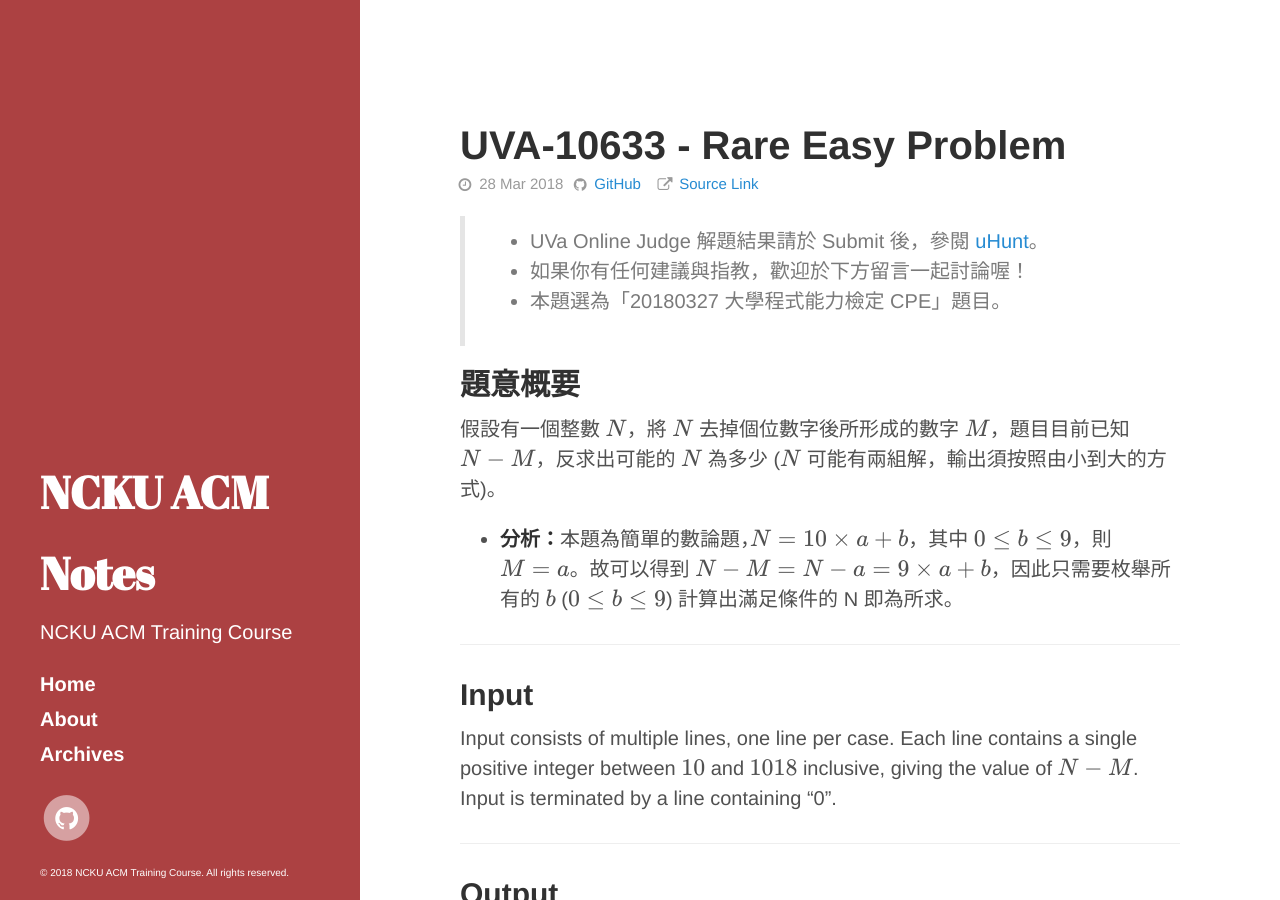
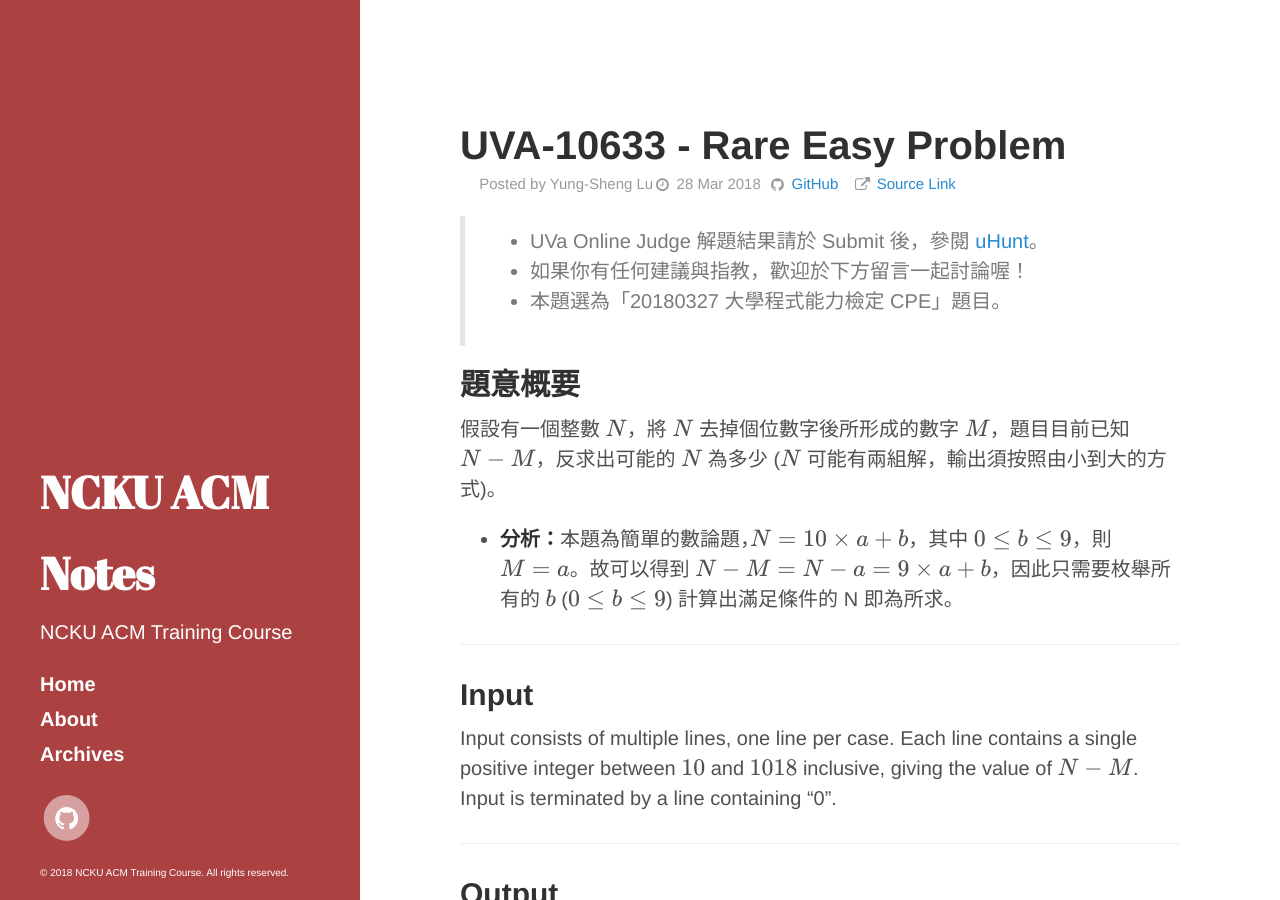
Before and after one commit to NCKUACM-Notes/nckuacm-notes.github.io, a Jekyll site: the page built from _posts/2018-03-28-UVA10633.md, in a window 1280 px wide and 900 px high. Built offline with Jekyll 4.4.1, drawn with Linux system fonts in a browser that asks for light colours; formulas are drawn with MathJax 3; comment, search, counter and statistics services are not loaded.

Commit message:
Initial commit

```diff
--- a/_layouts/post.html
+++ b/_layouts/post.html
@@ -5,6 +5,10 @@ layout: default
 <div class="post">
   <h1 class="post-title">{{ page.title }}</h1>
   <span class="post-date">
+    <span class="fa-stack fa-sm">
+      <i class="fa fa-pencil-o fa-stack-1x"></i>
+    </span>
+    Posted by {{ page.author }}
     <span class="fa-stack fa-sm">
       <i class="fa fa-clock-o fa-stack-1x"></i>
     </span>
```
